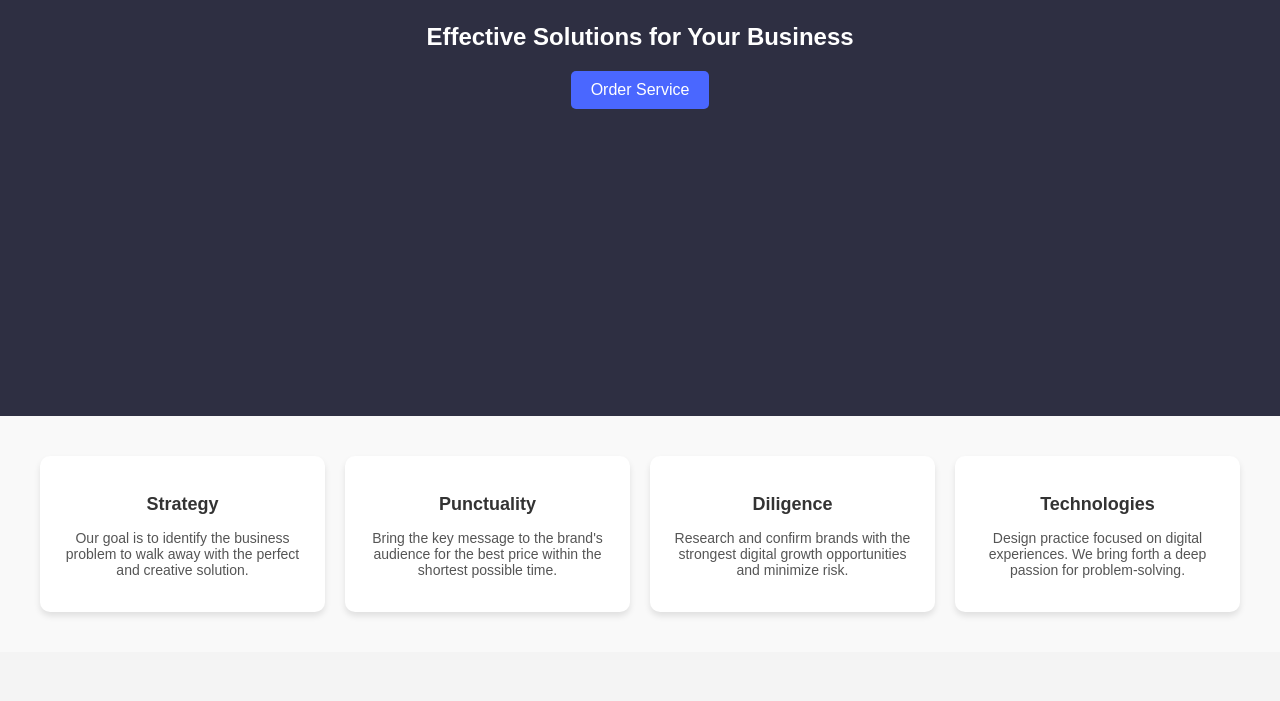
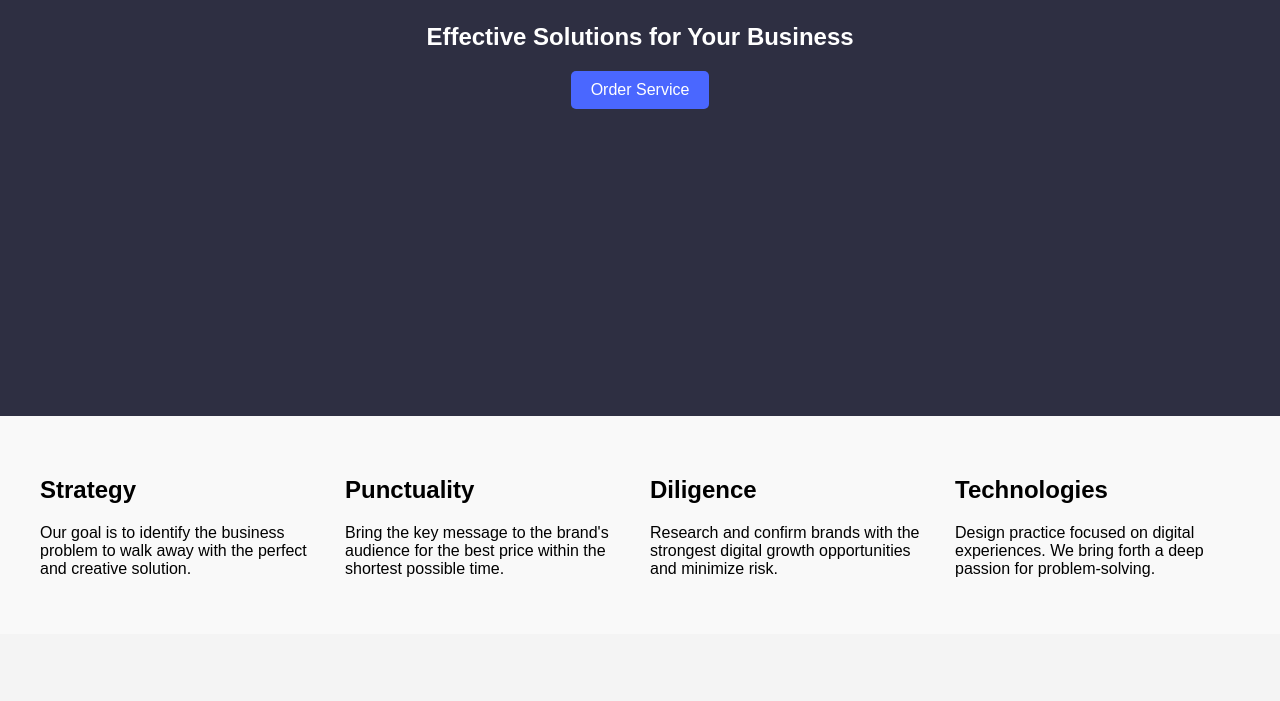
Before and after one commit to BerkerBirdal/goit-markup-hw-01, a plain HTML site: page index.html in a window 1280 px wide. Shown: the part 407-1108 px from the top of the page. Drawn offline with Linux system fonts and the light colour scheme.

Commit message:
güncelleme başarılı

```diff
--- a/index.html
+++ b/index.html
@@ -34,21 +34,21 @@
     </section>
 
     <!-- Features Section -->
-    <section class="features">
+    <section class="main">
         <div class="feature">
-            <h3>Strategy</h3>
+            <h1>Strategy</h1>
             <p>Our goal is to identify the business problem to walk away with the perfect and creative solution.</p>
         </div>
         <div class="feature">
-            <h3>Punctuality</h3>
+            <h1>Punctuality</h1>
             <p>Bring the key message to the brand's audience for the best price within the shortest possible time.</p>
         </div>
         <div class="feature">
-            <h3>Diligence</h3>
+            <h1>Diligence</h1>
             <p>Research and confirm brands with the strongest digital growth opportunities and minimize risk.</p>
         </div>
         <div class="feature">
-            <h3>Technologies</h3>
+            <h1>Technologies</h1>
             <p>Design practice focused on digital experiences. We bring forth a deep passion for problem-solving.</p>
         </div>
     </section>
--- a/style.css
+++ b/style.css
@@ -95,7 +95,7 @@ body {
   color: #4a67ff;
 }
 
-.features {
+.main {
   display: grid;
   grid-template-columns: repeat(4, 1fr);
   gap: 20px;
@@ -111,7 +111,7 @@ body {
    text-align: center;
  }
 
- .features .feature h3 {
+ .features .feature h1 {
    font-size: 18px;
    margin-bottom: 15px;
    color: #333;
```
